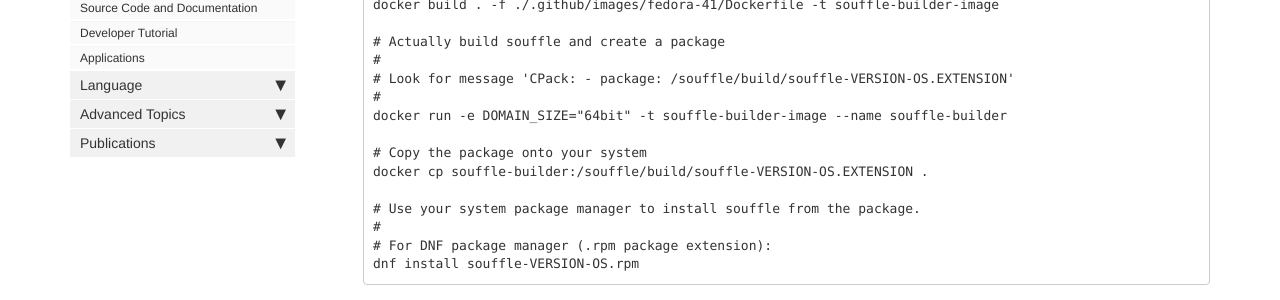
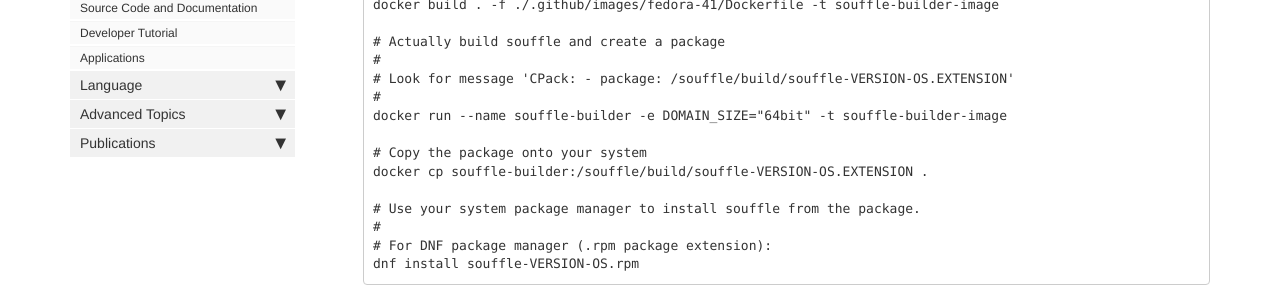
Before and after one commit to souffle-lang/souffle-lang.github.io, a Jekyll site: the page built from pages/docs/build.md, in a window 1280 px wide and 900 px high, scrolled down 367 px. Shown: the part 338-638 px from the top of the window. Built offline with Jekyll 4.4.1, drawn with Linux system fonts in a browser that asks for light colours; comment, search, counter and statistics services are not loaded; some of the changed text lies outside the part shown.

```diff
--- a/pages/docs/build.md
+++ b/pages/docs/build.md
@@ -18,7 +18,7 @@ docker build . -f ./.github/images/fedora-41/Dockerfile -t souffle-builder-image
 #
 # Look for message 'CPack: - package: /souffle/build/souffle-VERSION-OS.EXTENSION'
 #
-docker run -e DOMAIN_SIZE="64bit" -t souffle-builder-image --name souffle-builder
+docker run --name souffle-builder -e DOMAIN_SIZE="64bit" -t souffle-builder-image
 
 # Copy the package onto your system
 docker cp souffle-builder:/souffle/build/souffle-VERSION-OS.EXTENSION .
```
